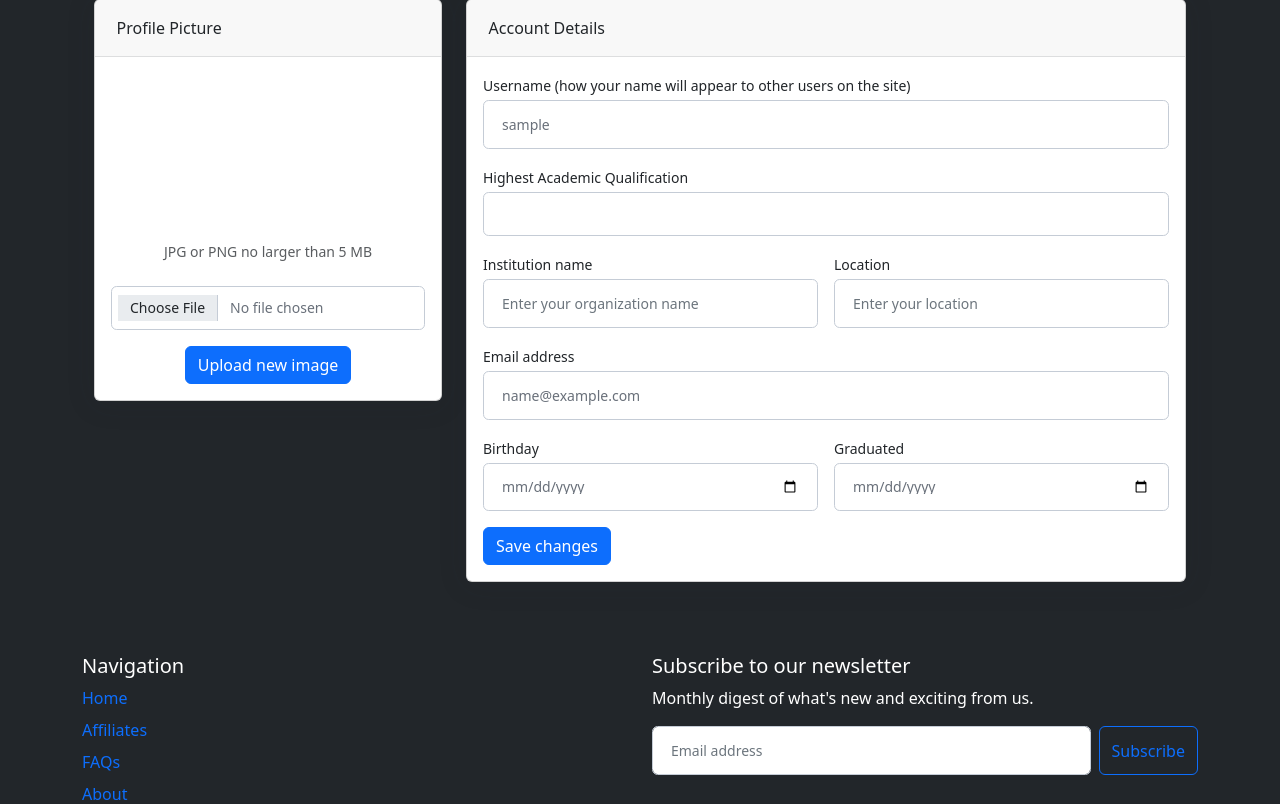
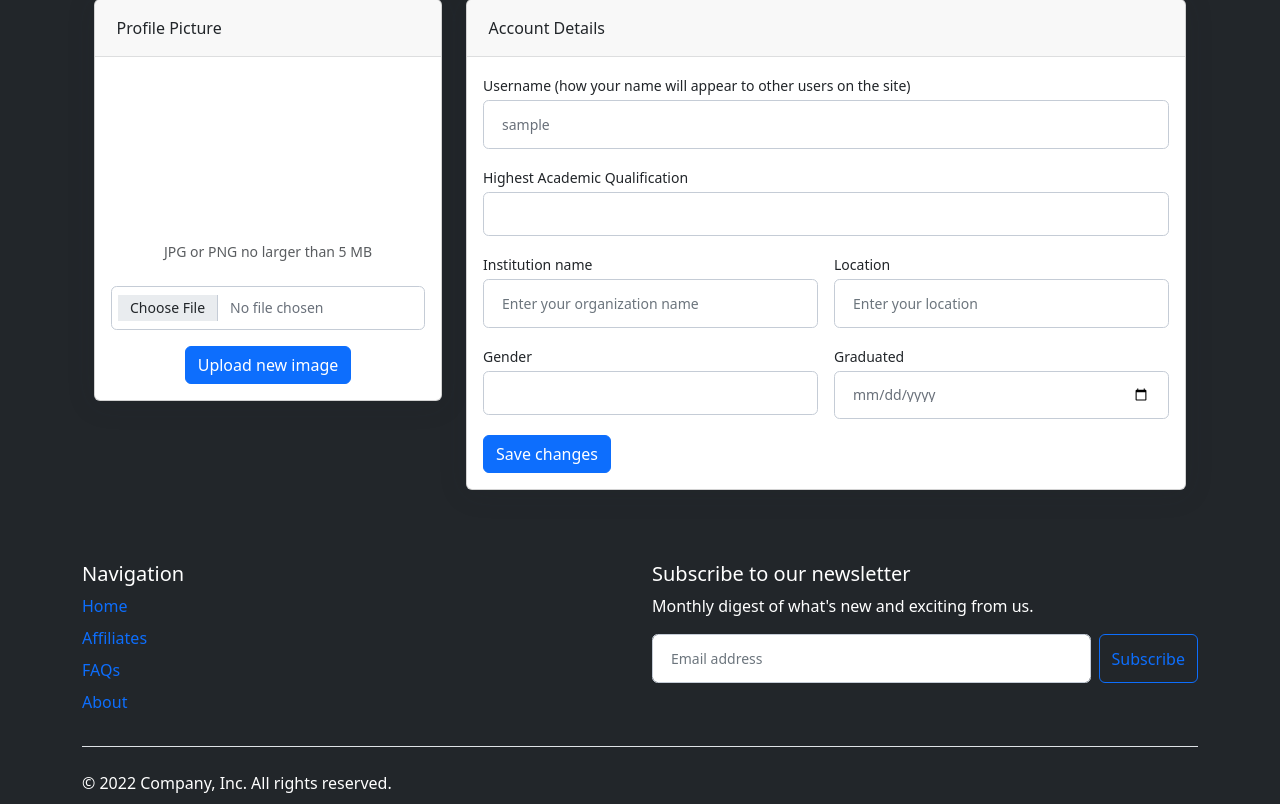
Before and after one commit to kgarchie/jobseeker, a Django app: page /profile/ in a window 1280 px wide. Shown: the part 162-966 px from the top of the page. Run offline with Django 4.2, Linux system fonts and the light colour scheme; the visitor is signed in with stand-in values (Sample User, id 1); some libraries are stand-ins or nearby versions.

Commit message:
Attempted Fix On Profile:- Fail

```diff
--- a/application/views.py
+++ b/application/views.py
@@ -39,16 +39,18 @@ def profile(request):
     sys_user = request.user
     form = AdvancedUser()
     if request.method == 'POST':
-        db_user = get_object_or_404(User_data, pk=request.user.id)
-        if form.is_valid():
-            dob = request.POST['dob']
+        db_user = User_data.objects.get_or_create(id=sys_user.id)
+        if db_user:
+            print('Got Em!')
             city = request.POST['city']
             highQ = request.POST['highQ']
             institution = request.POST['institution']
             gender = request.POST['gender']
             dog = request.POST['dog']
+            print(gender)
+
             if db_user is not None:
-                User_data.objects.create(user=request.user, dob=dob, city=city, highQ=highQ, institution=institution,
+                User_data.objects.create(user=request.user, city=city, highQ=highQ, institution=institution,
                                          gender=gender, dog=dog)
                 return render(request, 'profile.html', {'db_user': db_user})
     context = {
@@ -154,6 +156,10 @@ def apply(request, id):
 
 def update_pic(request):
     if request.method == 'POST':
-        user = User_data.objects.get_or_create(user=request.user)
-        user.profile_pic = request.POST['pic']
+        try:
+            user = User_data.objects.get(id=request.user.id)
+            user.profile_pic = request.POST['pic']
+        except Exception:
+            print('Created')
+            User_data.objects.get_or_create(user=request.user, profile_pic=request.POST['pic'])
     return redirect('application:profile')
--- a/templates/jobs.html
+++ b/templates/jobs.html
@@ -20,7 +20,7 @@
                         <div class="d-flex justify-content-between">
                             <div class="d-flex flex-row align-items-center">
                                 <div class="icon"><img src="{% if job.logo %} {{ job.logo.url }} {% endif %}"
-                                                       alt="{{ job.company.capitalize|make_list|slice:':2'|join:'' }}">
+                                                       alt="{{ job.company.capitalize|make_list|slice:':1'|join:'' }}">
                                 </div>
                                 <div class="ms-2 c-details">
                                     <h6 class="mb-0">{{ job.company }}</h6> <span> {{ job.days }} days ago</span>
--- a/templates/profile.html
+++ b/templates/profile.html
@@ -18,7 +18,7 @@
                 <!-- Profile picture card-->
                 <div class="card mb-4 mb-xl-0">
                     <div class="card-header">Profile Picture</div>
-                    <form class="card-body text-center" action="{% url 'application:update_pic' %}">
+                    <form class="card-body text-center" action="{% url 'application:update_pic' %}" method="post">
                         {% csrf_token %}
                         <!-- Profile picture image-->
                         <img class="img-account-profile rounded-circle mb-2" {% if db_user.profile_pic %}
@@ -64,7 +64,7 @@
                                     <label class="small mb-1" for="inputOrgName">Institution name</label>
                                     <input class="form-control" id="inputOrgName" type="text"
                                            placeholder="Enter your organization name" value="{{ db_user.institution }}"
-                                           name="highQ">
+                                           name="institution">
                                 </div>
                                 <!-- Form Group (location)-->
                                 <div class="col-md-6">
@@ -73,19 +73,17 @@
                                            placeholder="Enter your location" value="{{ db_user.city }}" name="city">
                                 </div>
                             </div>
-                            <!-- Form Group (email address)-->
-                            <div class="mb-3">
-                                <label class="small mb-1" for="inputEmailAddress">Email address</label>
-                                <input class="form-control" id="inputEmailAddress" type="email"
-                                       placeholder="Enter your email address" value="{{ user.email }}">
-                            </div>
-                            <!-- Form Row-->
+
                             <div class="row gx-3 mb-3">
                                 <!-- Form Group (phone number)-->
                                 <div class="col-md-6">
-                                    <label class="small mb-1" for="inputBirthday">Birthday</label>
-                                    <input class="form-control" id="inputBirthday" type="date" name="dob"
-                                           placeholder="Enter your birthday" value="{{ db_user.dob }}">
+                                    <label class="small mb-1" for="gender">Gender</label>
+                                    <select name="gender" id="gender" class="form-control">
+                                        <option value="{{ db_user.gender }}" selected="selected"></option>
+                                        <option value="Male">Male</option>
+                                        <option value="Female">Female</option>
+                                        <option value="Non-Binary">Non Binary</option>
+                                    </select>
                                 </div>
                                 <!-- Form Group (birthday)-->
                                 <div class="col-md-6">
```
